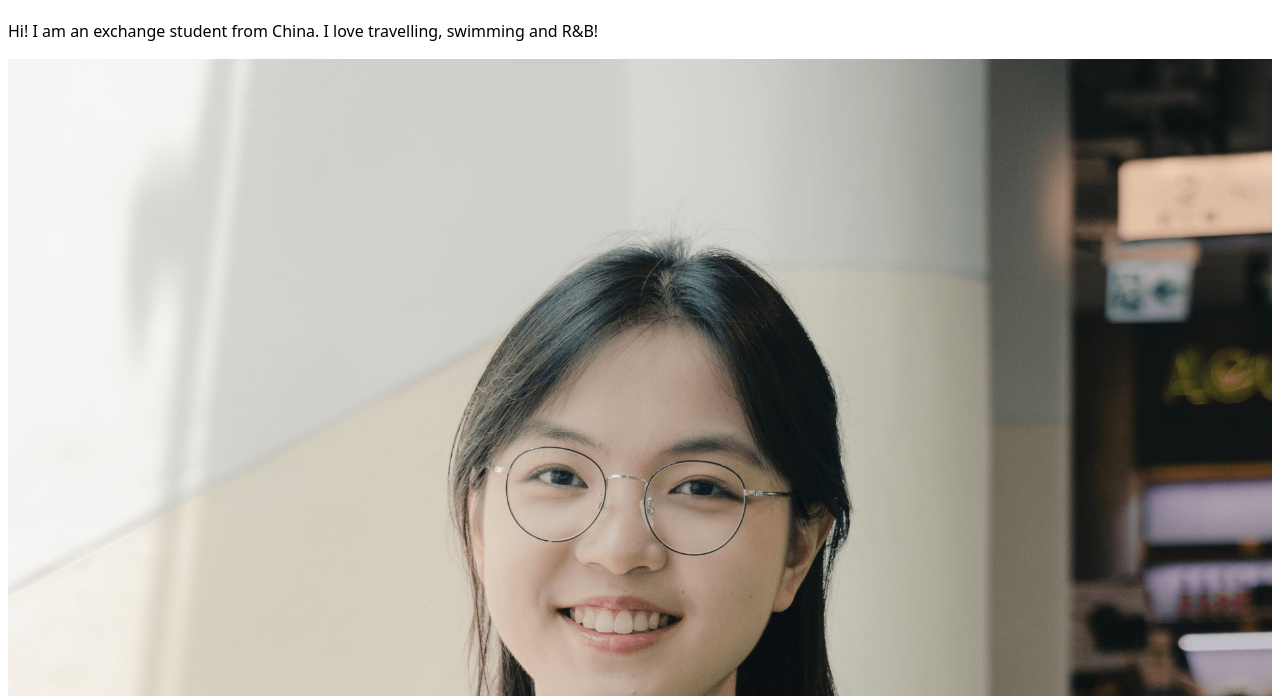
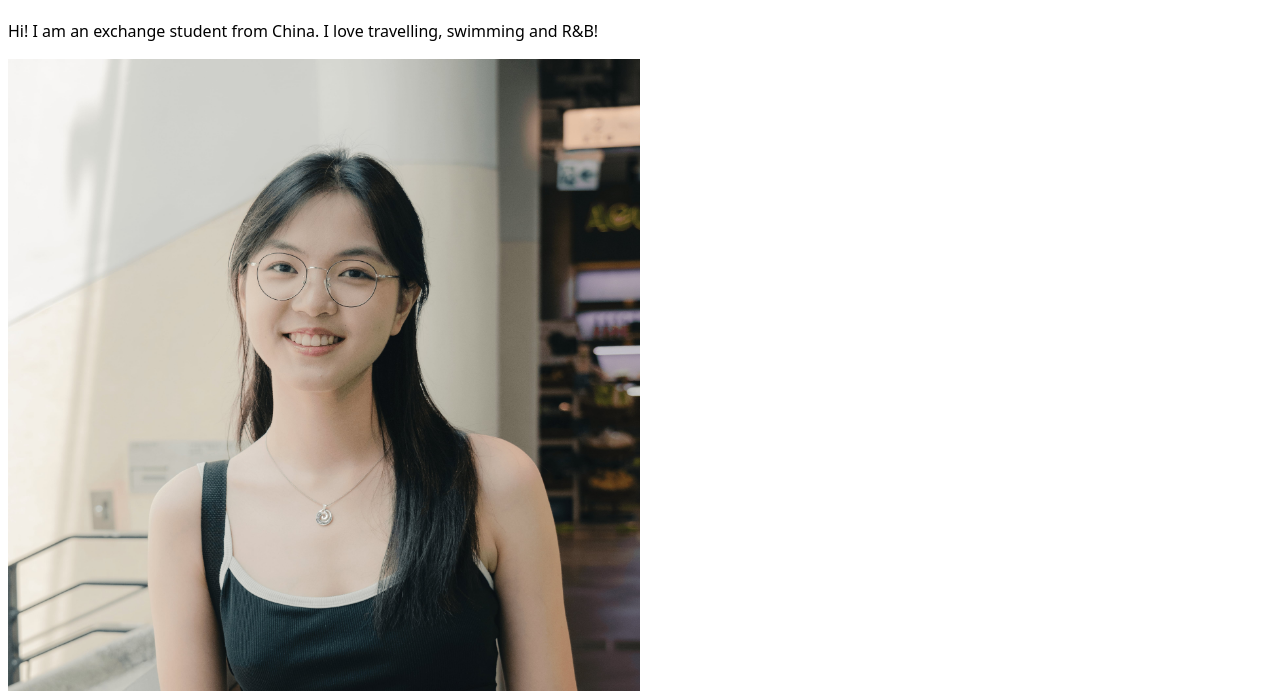
Before and after one commit to alkane7/portfolio, a plain HTML site: page index.html in a window 1280 px wide. Shown: the part 104-800 px from the top of the page. Drawn offline with Linux system fonts and the light colour scheme.

Commit message:
Update index.html

```diff
--- a/index.html
+++ b/index.html
@@ -16,6 +16,6 @@
     </nav>
     <h1>Wanting Li</h1>
     <p>Hi! I am an exchange student from China. I love travelling, swimming and R&B!</p>
-    <img src="images/wantingli.jpg" alt="A photo of me in Hongkong!" style="max-width: 100%; height: auto;">
+    <img src="images/wantingli.jpg" alt="A photo of me in Hongkong!" style="max-width: 50%; height: auto;">
 </body>
 </html>
```
